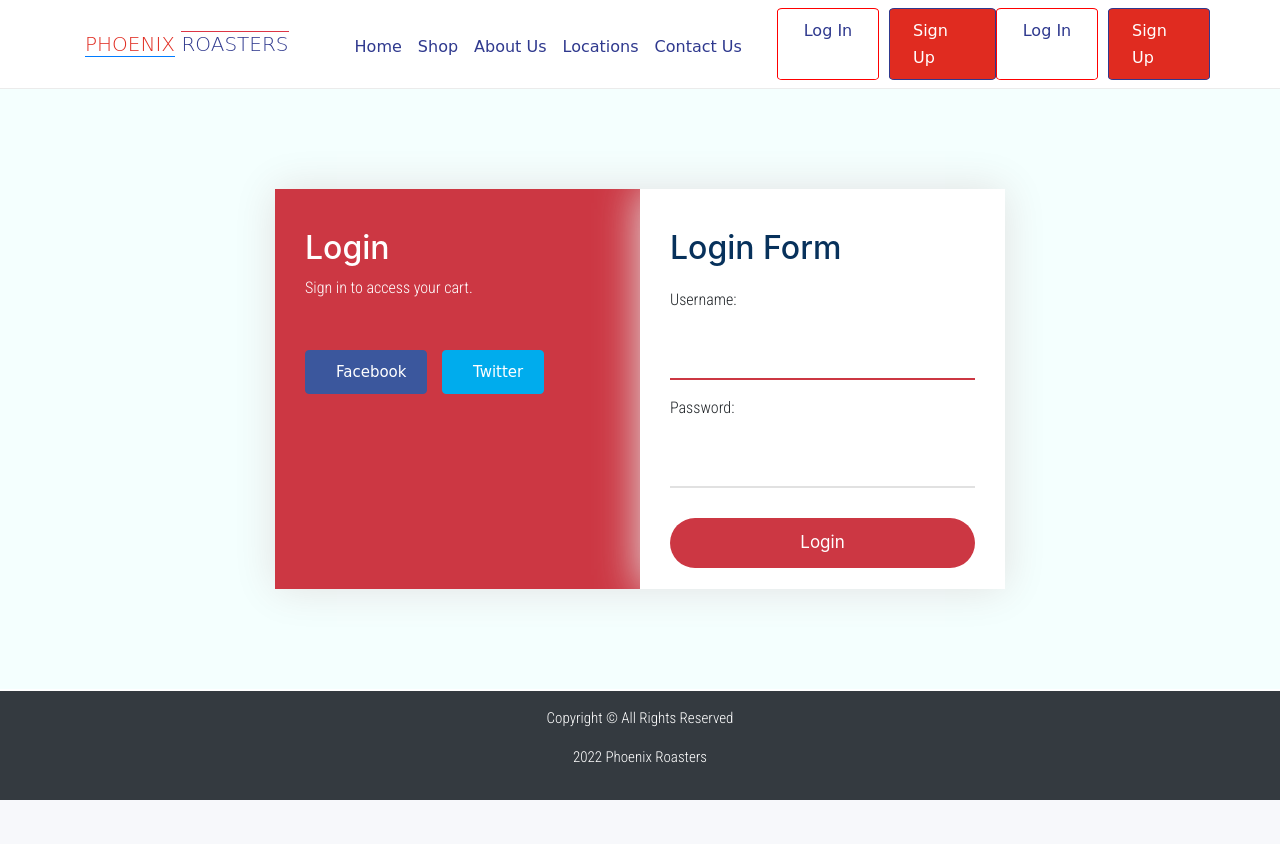
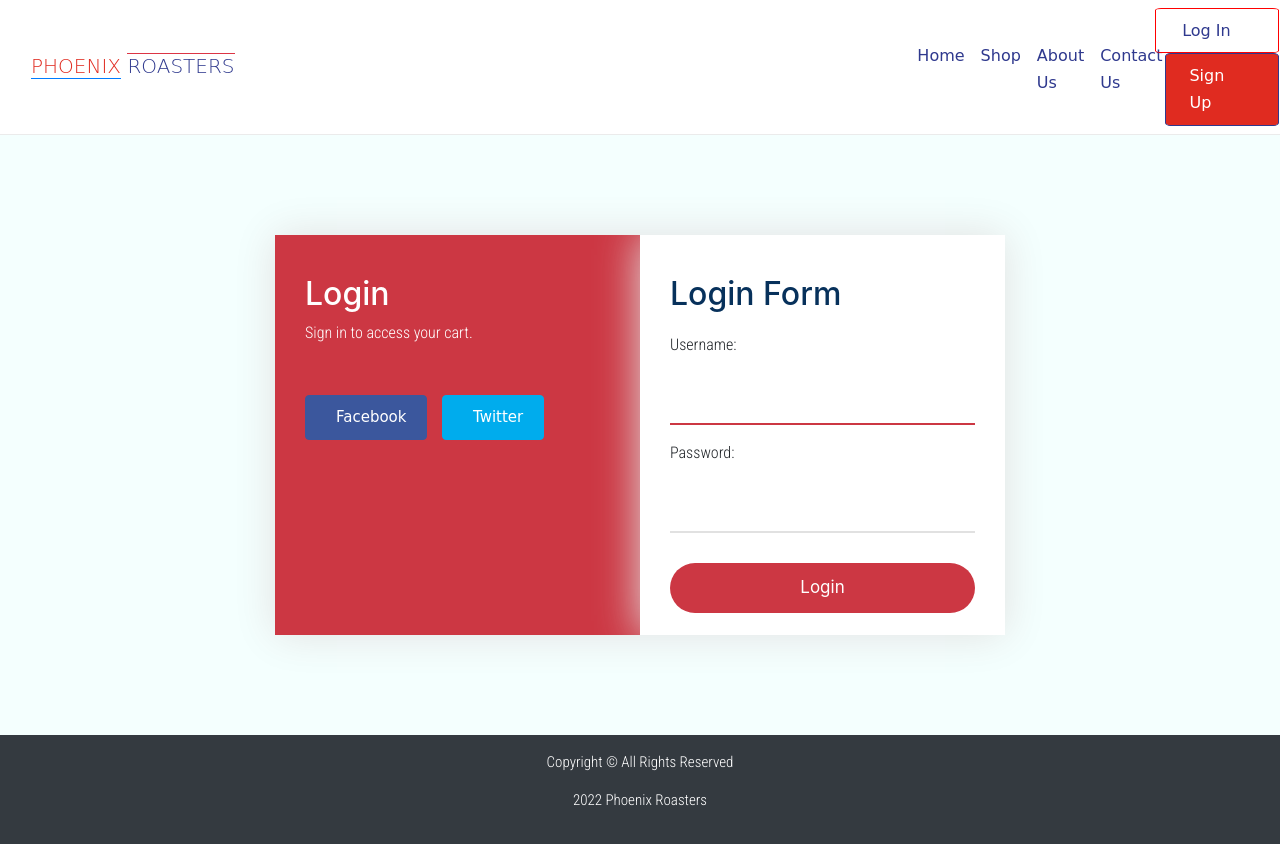
Before and after one commit to longplu/phoenix_roasters, a Django app: page /accounts/login/ in a window 1280 px wide. Before the commit the page ends 800 px from the top, so only its background shows below. Run offline with Django 4.2, Linux system fonts and the light colour scheme; style sheets or scripts are compiled from the project's sources; some libraries are stand-ins or nearby versions.

Commit message:
wip: debugging/typos

```diff
--- a/main_app/static/scss/styles.scss
+++ b/main_app/static/scss/styles.scss
@@ -155,7 +155,6 @@ a {
     box-shadow: $pan-shadow;
     border-radius: $border-radius;
 
-
     img {
       border-radius: $border-radius;
       margin-top: 10px;
@@ -226,3 +225,11 @@ a {
     }
   }
 }
+
+.none {
+  text-align: center;
+
+  &_adv {
+    font-size: 1.3rem;
+  }
+}
--- a/main_app/templates/base.html
+++ b/main_app/templates/base.html
@@ -32,12 +32,11 @@
     <title>Phoenix Roasters</title>
   </head>
   <body>
-
-
     <script
       src="https://cdn.jsdelivr.net/npm/bootstrap@4.5.3/dist/js/bootstrap.bundle.min.js"
       integrity="sha384-ho+j7jyWK8fNQe+A12Hb8AhRq26LrZ/JpcUGGOn+Y7RsweNrtN/tE3MoK7ZeZDyx"
-      crossorigin="anonymous"></script>
+      crossorigin="anonymous"
+    ></script>
 
     <nav class="navbar navbar-expand-lg" style="background-color: #ffffff">
       <div class="container">
@@ -58,7 +57,7 @@
         >
           <span class="bi bi-list text-dark" style="font-size: 2rem"></span>
         </button>
-
+      </div>
       <div class="collapse navbar-collapse" id="navbarSupportedContent">
         <ul class="navbar-nav mx-auto mt-2 mt-lg-1">
           <li class="nav-item active">
@@ -70,27 +69,12 @@
           <li class="nav-item">
             <a class="nav-link" href="{% url 'about' %}">About Us</a>
           </li>
-
-
-
-
-            <li class="nav-item">
-              <a class="nav-link" href="{% url 'location' %}">Locations</a>
-            </li>
-
           <li class="nav-item">
             <a class="nav-link" href="{% url 'contactus' %}">Contact Us</a>
           </li>
         </ul>
-
         <ul class="nav1 navbar-nav ms-auto">
           <div class="row mx-md-n5">
-
-              <li id="login" class="nav-item  col px-md-6"> <a href="{% url 'login' %}" class="nav-link   text-center" style="width: 70px;">Log In</a> </li>
-              <li id="signup" class="nav-item  col px-md-7"> <a href="{% url 'signup' %}" class=' nav-link text-white ' style="width: 75px;">Sign Up </a> </li>
-
-
-
             {% if user.is_authenticated %}
             <li id="logout" class="nav-item col px-md-6">
               <a
@@ -121,7 +105,7 @@
               <a
                 href="{% url 'signup' %}"
                 class="nav-link text-white"
-                  style="width: 70px"
+                style="width: 75px"
                 >Sign Up
               </a>
             </li>
@@ -130,22 +114,12 @@
         </ul>
       </div>
     </nav>
-      <main>
-        {% block content %}
-        {% endblock %}
-    </main>
+    <main>{% block content %} {% endblock %}</main>
     <footer class="page-footer bg-dark">
-
       <div id="footer" class="text-center text-white p-3">
-        <p style="font-size: 15px;">Copyright © All Rights Reserved</p>
-        <p style="font-size: 15px;">2022 Phoenix Roasters</p>
+        <p style="font-size: 15px">Copyright © All Rights Reserved</p>
+        <p style="font-size: 15px">2022 Phoenix Roasters</p>
       </div>
-
     </footer>
-
-</body>
-
-</html>
-
   </body>
 </html>
--- a/main_app/templates/search/none.html
+++ b/main_app/templates/search/none.html
@@ -2,8 +2,10 @@
 <div class="container">
   <section class="row">
     <div class="col-12">
-      <h1 class="none_title">No products found</h1>
-      <p class="none_adv">Try a different search</p>
+      <div class="none">
+        <h1 class="none_title">No products found</h1>
+        <p class="none_adv">Try a different search</p>
+      </div>
     </div>
   </section>
 
--- a/static/scss/styles.css
+++ b/static/scss/styles.css
@@ -122,4 +122,9 @@ a {
       background: rgba(66, 66, 66, 0.521569);
       color: #262626; }
 
+.none {
+  text-align: center; }
+  .none_adv {
+    font-size: 1.3rem; }
+
 /*# sourceMappingURL=styles.css.map */
```
Also changed, not shown: 1 other file. Lines whose indentation alone changed are shown as unchanged.
